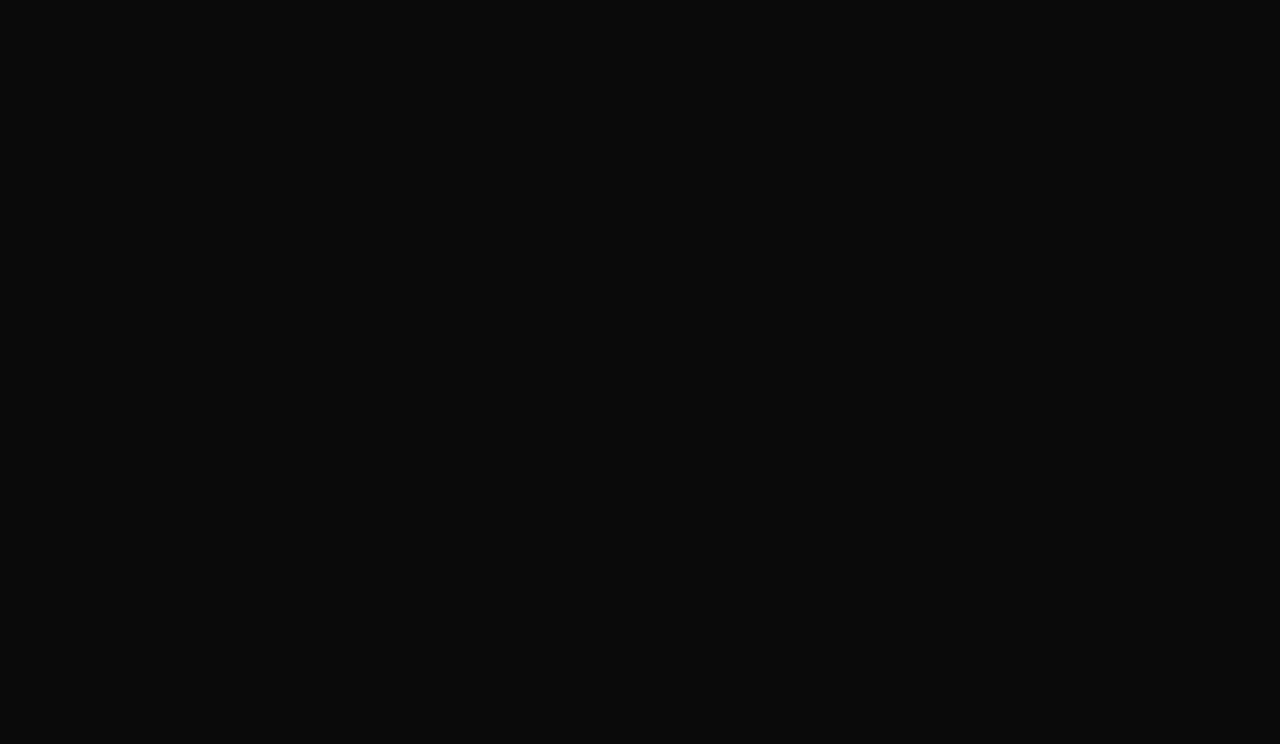
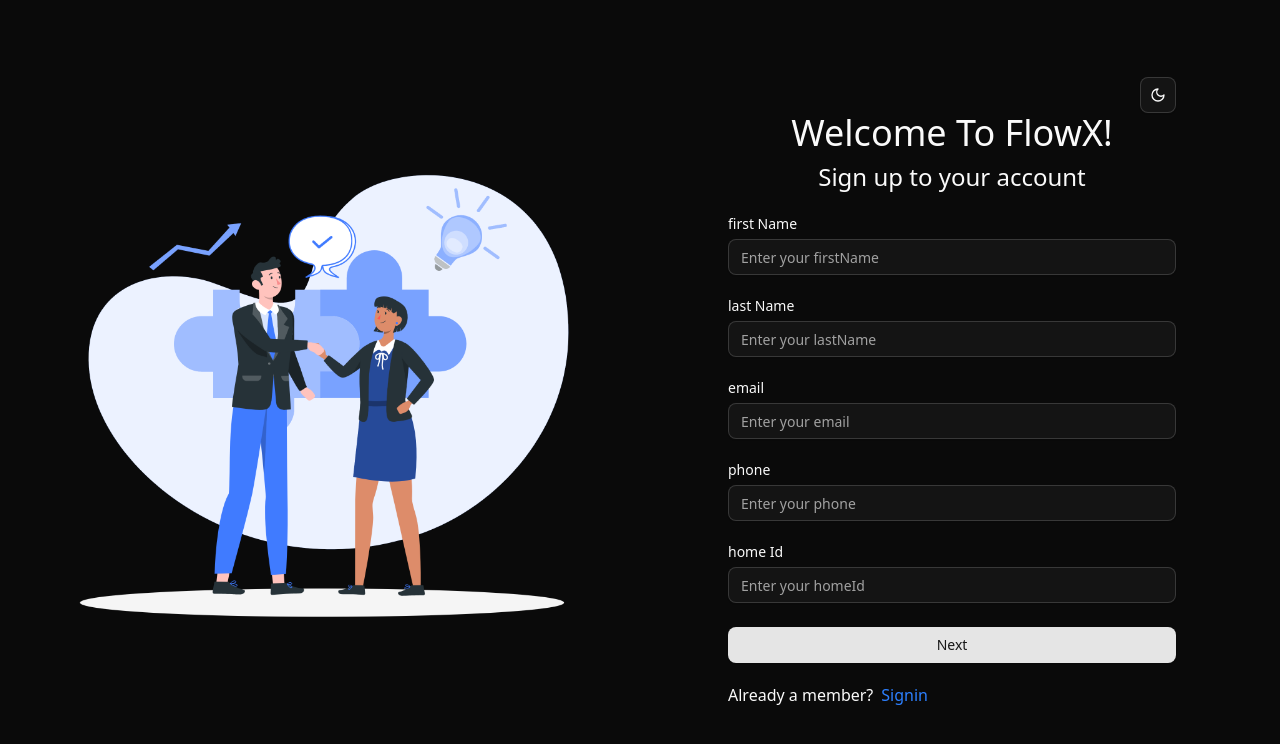
Before and after one commit to NIBM-GALLE/GAHDSE241F-flowx, a React (Vite) app in the folder public-web-app/client/: page /signup in a window 1280 px wide. Before the commit this address had no page. Shown: the top 744 px of the page. Built offline with nearby package versions, Linux system fonts and the light colour scheme; the HTML template or start-up script is replaced by a standard one.

Commit message:
implement signup page

```diff
--- a/public-web-app/client/src/App.jsx
+++ b/public-web-app/client/src/App.jsx
@@ -3,8 +3,9 @@
 import { ThemeProvider } from "./components/ui/theme-provider";
 
 //pages
+import Main from "./pages/Main";
 import SignIn from "./pages/SignIn";
-import Main from "./pages/Main";
+import SignUp from "./pages/SignUp";
 
 
 function App() {
@@ -15,6 +16,7 @@
         <Routes>
           <Route path="/" element={<Main />} />
           <Route path="/signin" element={<SignIn />} />
+          <Route path="/signup" element={<SignUp />} />
         </Routes>
       </BrowserRouter>
     </ThemeProvider>
--- /dev/null
+++ b/public-web-app/client/src/pages/SignUp.jsx
@@ -0,0 +1,166 @@
+import React, { useState } from "react";
+import { zodResolver } from "@hookform/resolvers/zod";
+import { useForm } from "react-hook-form";
+import { z } from "zod";
+import { Button } from "@/components/ui/button";
+import { useNavigate } from "react-router";
+import {
+  Form,
+  FormControl,
+  FormField,
+  FormItem,
+  FormLabel,
+  FormMessage,
+} from "@/components/ui/form";
+import { Input } from "@/components/ui/input";
+import { ModeToggle } from "../components/ui/mode-toggle";
+import signUp from "../assets/Signup.png";
+
+// Step 1 and Step 2 schema
+const step1Schema = z.object({
+  firstName: z.string().min(1, "First name is required"),
+  lastName: z.string().min(1, "Last name is required"),
+  email: z.string().email("Enter a valid email"),
+  phone: z.string().min(10, "Enter a valid phone number"),
+  homeId: z.string().min(1, "Home ID is required"),
+});
+
+const step2Schema = z.object({
+  address: z.string().min(1, "Address is required"),
+  location: z.string().min(1, "Location is required"),
+  district: z.string().min(1, "District is required"),
+  divisionalSecretariat: z.string().min(1, "Divisional Secretariat is required"),
+  gramaNiladari: z.string().min(1, "Grama Niladari Division is required"),
+});
+
+const formSchema = step1Schema.merge(step2Schema);
+
+function SignUp() {
+  const navigate = useNavigate();
+  const [step, setStep] = useState(1);
+
+  const form = useForm({
+    resolver: zodResolver(formSchema),
+    defaultValues: {
+      firstName: "",
+      lastName: "",
+      email: "",
+      phone: "",
+      homeId: "",
+      address: "",
+      location: "",
+      district: "",
+      divisionalSecretariat: "",
+      gramaNiladari: "",
+    },
+  });
+
+  const onSubmit = (data) => {
+    console.log("Form Submitted:", data);
+    // perform signup logic here
+  };
+
+  const handleNext = () => {
+    const values = form.getValues();
+    const result = step1Schema.safeParse(values);
+    if (result.success) {
+      setStep(2);
+    } else {
+      result.error.errors.forEach((error) => {
+        form.setError(error.path[0], {
+          message: error.message,
+        });
+      });
+    }
+  };
+
+  return (
+    <div className="min-h-screen grid sm:grid-cols-2 mx-auto justify-center items-center px-4">
+      <div className="mx-auto hidden sm:block">
+        <img src={signUp} alt="Sign Up" className="w-full h-full object-cover" />
+      </div>
+
+      <div className="mx-auto w-full max-w-md">
+        <div className="text-center mb-6">
+          <div className="flex justify-end">
+            <ModeToggle />
+          </div>
+          <h1 className="font-purple-purse text-4xl mb-2">Welcome To FlowX!</h1>
+          <h2 className="font-poppins text-2xl">Sign up to your account</h2>
+        </div>
+
+        <Form {...form}>
+          <form onSubmit={form.handleSubmit(onSubmit)} className="space-y-6">
+            {step === 1 && (
+              <>
+                {["firstName", "lastName", "email", "phone", "homeId"].map((fieldName) => (
+                  <FormField
+                    key={fieldName}
+                    control={form.control}
+                    name={fieldName}
+                    render={({ field }) => (
+                      <FormItem>
+                        <FormLabel>{fieldName.replace(/([A-Z])/g, " $1")}</FormLabel>
+                        <FormControl>
+                          <Input placeholder={`Enter your ${fieldName}`} {...field} />
+                        </FormControl>
+                        <FormMessage />
+                      </FormItem>
+                    )}
+                  />
+                ))}
+                <Button type="button" className="w-full" onClick={handleNext}>
+                  Next
+                </Button>
+              </>
+            )}
+
+            {step === 2 && (
+              <>
+                {["address", "location", "district", "divisionalSecretariat", "gramaNiladari"].map((fieldName) => (
+                  <FormField
+                    key={fieldName}
+                    control={form.control}
+                    name={fieldName}
+                    render={({ field }) => (
+                      <FormItem>
+                        <FormLabel>{fieldName.replace(/([A-Z])/g, " $1")}</FormLabel>
+                        <FormControl>
+                          <Input placeholder={`Enter your ${fieldName}`} {...field} />
+                        </FormControl>
+                        <FormMessage />
+                      </FormItem>
+                    )}
+                  />
+                ))}
+
+                <div className="flex gap-4">
+                  <Button type="button" variant="secondary" className="w-1/2" onClick={() => setStep(1)}>
+                    Back
+                  </Button>
+                  <Button type="submit" variant="outline" className="w-1/2">
+                    Sign Up
+                  </Button>
+                </div>
+              </>
+            )}
+          </form>
+
+          <div className="flex mt-5 gap-5 justify-between mb-4">
+            <div className="flex">
+              <div>Already a member?</div>
+              <div
+                className="ml-2 cursor-pointer hover:underline text-blue-500"
+                onClick={() => navigate("/signin")}
+              >
+                Signin
+              </div>
+            </div>
+          </div>
+        </Form>
+      </div>
+    </div>
+  );
+}
+
+export default SignUp;
```
Also changed, not shown: public-web-app/client/src/assets/SignUp.png (added).
